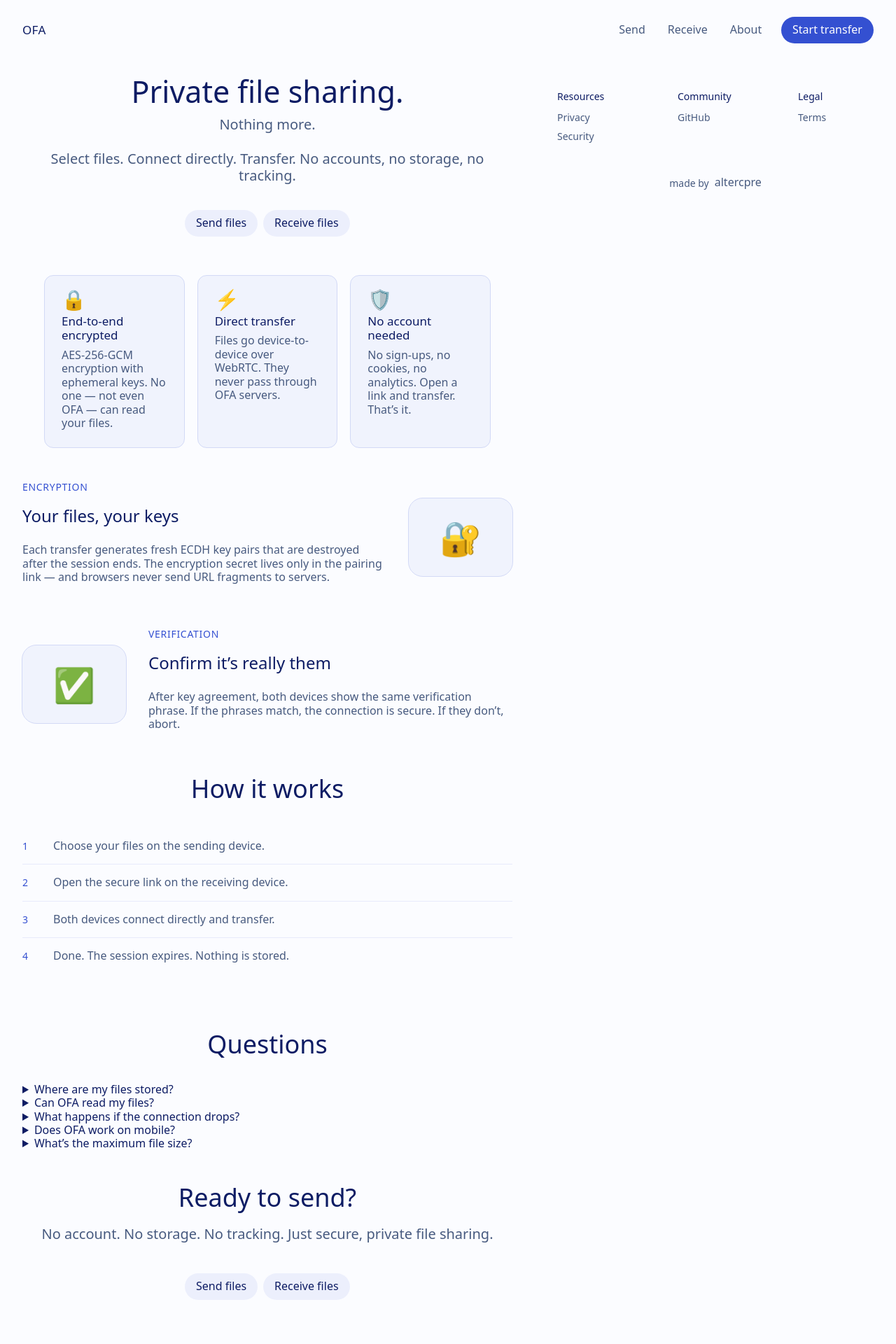
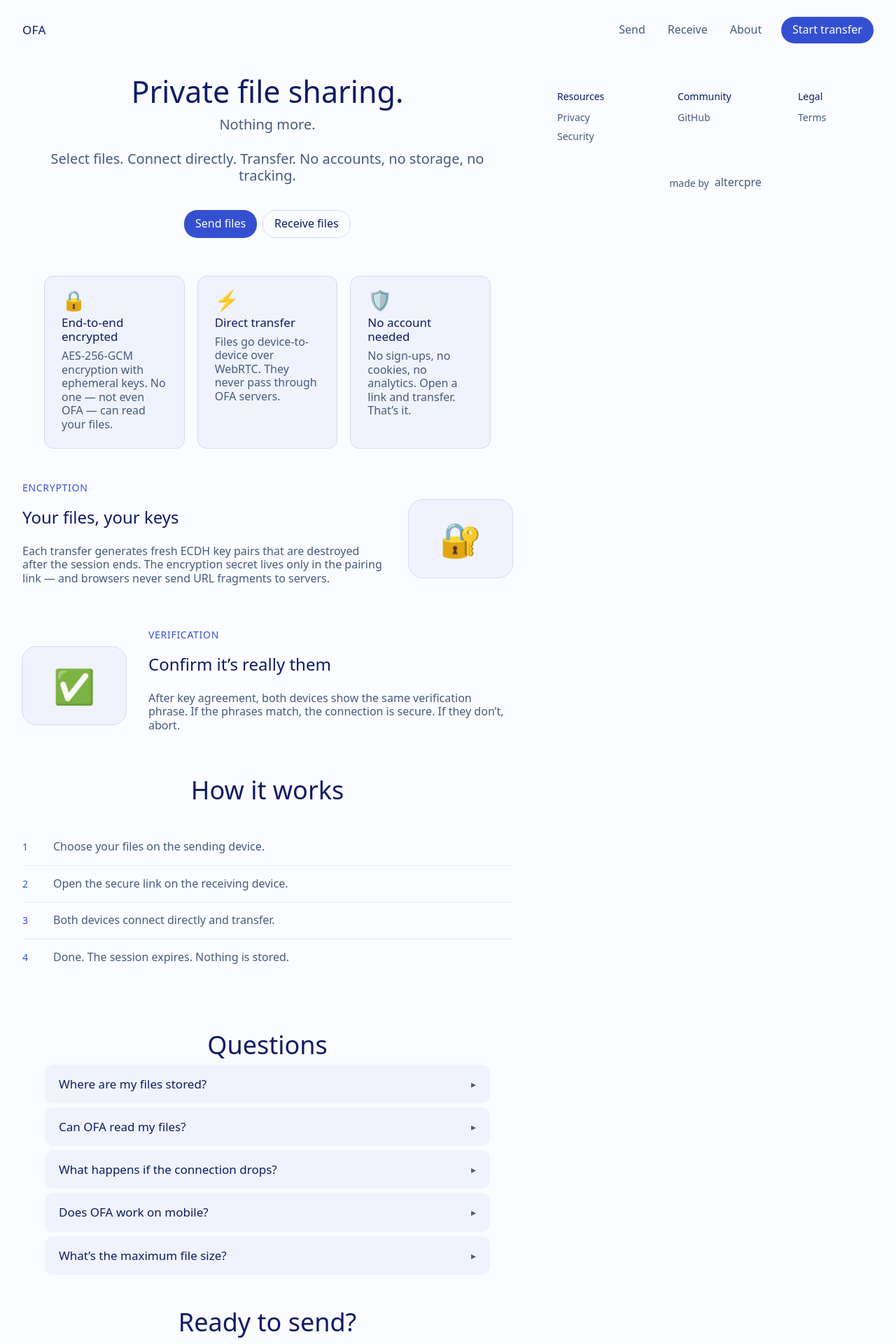
Before and after one commit to Mirapakaya/OFA, a Next.js app: page / in a window 1280 px wide. Shown: the top 1920 px of the page at 70% size. Built offline with nearby package versions, Linux system fonts and the light colour scheme.

Commit message:
home: Helium-style hero + feature cards + FAQ accordion + CTA

```diff
--- a/app/page.tsx
+++ b/app/page.tsx
@@ -12,10 +12,10 @@ export default function HomePage() {
             Select files. Connect directly. Transfer. No accounts, no storage, no tracking.
           </p>
           <div className="hero-actions">
-            <Link href="/send" className="button button-primary">
+            <Link href="/send" className="button primary">
               Send files
             </Link>
-            <Link href="/receive" className="button button-secondary">
+            <Link href="/receive" className="button secondary">
               Receive files
             </Link>
           </div>
@@ -97,8 +97,9 @@ export default function HomePage() {
         </section>
 
         {/* FAQ */}
-        <section className="faq">
-          <h2 className="section-title">Questions</h2>
+        <section className="faq-section">
+          <h2>Questions</h2>
+          <div className="faq-list">
             <details>
               <summary>Where are my files stored?</summary>
               <p>
@@ -135,6 +136,7 @@ export default function HomePage() {
                 connections. The transfer happens in chunks, so memory usage stays reasonable.
               </p>
             </details>
+          </div>
         </section>
 
         {/* CTA */}
@@ -144,10 +146,10 @@ export default function HomePage() {
             No account. No storage. No tracking. Just secure, private file sharing.
           </p>
           <div className="hero-actions">
-            <Link href="/send" className="button button-primary">
+            <Link href="/send" className="button primary">
               Send files
             </Link>
-            <Link href="/receive" className="button button-secondary">
+            <Link href="/receive" className="button secondary">
               Receive files
             </Link>
           </div>
```
Lines whose indentation alone changed are shown as unchanged.
